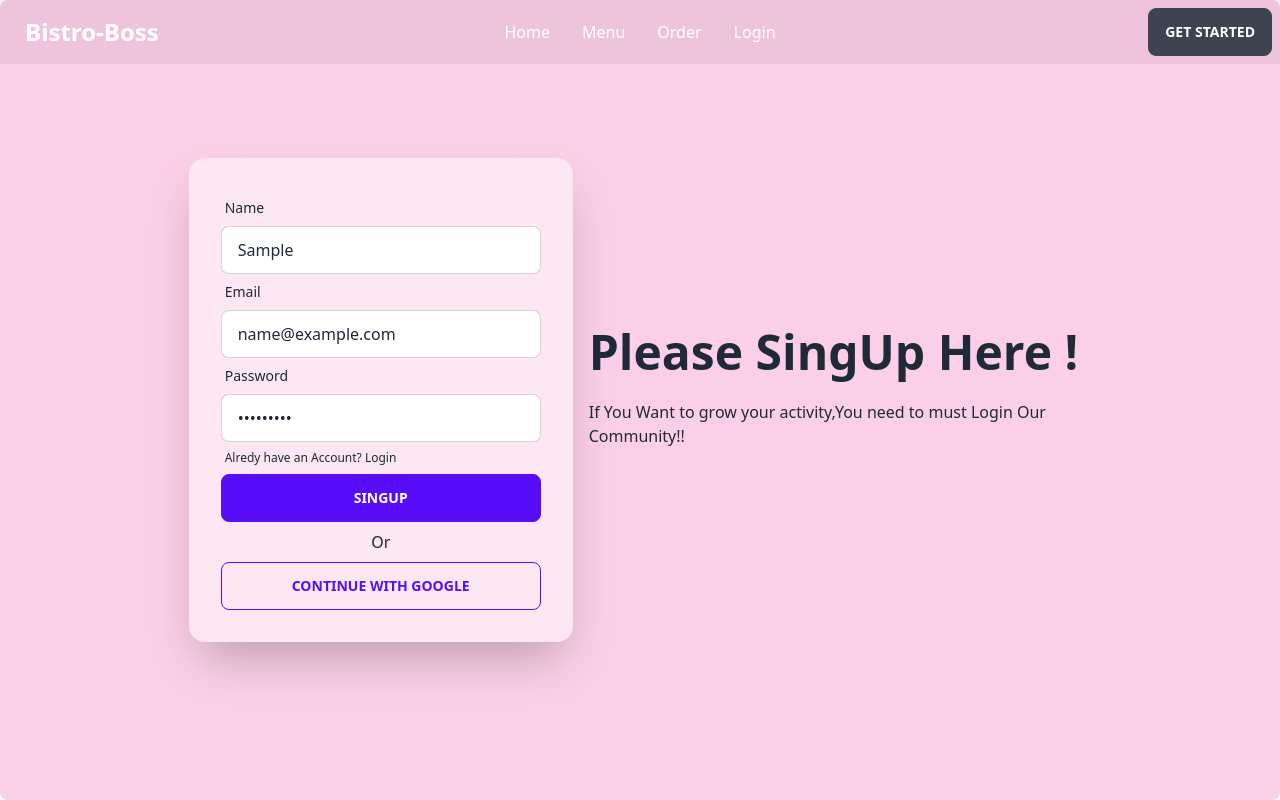
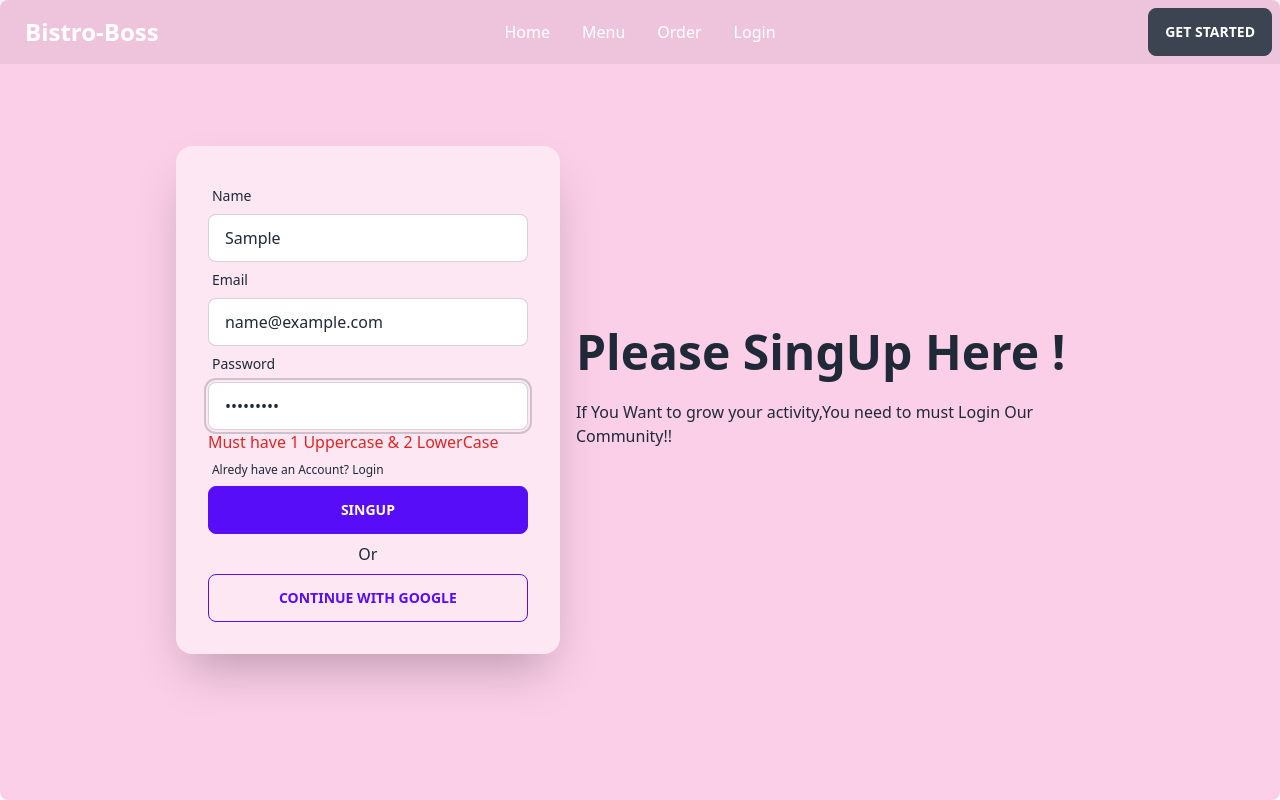
Before and after one commit to UniqueCoderRihan/Bistro-Boss-Clients, a React (Vite) app: page /singup in a window 1280 px wide. Both pictures are taken after typing "Sample", "name@example.com", "Sample123" into the empty fields and a click on the input "SingUp". Shown: the top 800 px of the page. Built offline with nearby package versions, Linux system fonts and the light colour scheme; no server answers.

Commit message:
Vaildation added

```diff
--- a/src/Pages/User/SingUp.jsx
+++ b/src/Pages/User/SingUp.jsx
@@ -10,7 +10,6 @@ const SingUp = () => {
     const onSubmit = data => {
         console.log(data)
     };
-    console.log(watch("example"));
 
     return (
         <div className="hero min-h-screen bg-pink-200 rounded-lg">
@@ -29,19 +28,24 @@ const SingUp = () => {
                                 <label className="label">
                                     <span className="label-text">Name</span>
                                 </label>
-                                <input type="text" {...register("name")} name='name' required placeholder="Name" className="input input-bordered" />
+                                <input type="text" {...register("name",{ required: true })} name='name' placeholder="Name" className="input input-bordered" />
+                                {errors.name && <span className='text-red-600'>Name is required</span>}
                             </div>
                             <div className="form-control">
                                 <label className="label">
                                     <span className="label-text">Email</span>
                                 </label>
-                                <input type="email" {...register("email")} name='email' required placeholder="email" className="input input-bordered" />
+                                <input type="email" {...register("email",{required:true})} name='email' placeholder="email" className="input input-bordered" />
+                                {errors.email && <span className='text-red-600'>Email is required</span>}
                             </div>
                             <div className="form-control">
                                 <label className="label">
                                     <span className="label-text">Password</span>
                                 </label>
-                                <input {...register("password")} type="password" name='password' required placeholder="password" className="input input-bordered" />
+                                <input {...register("password",{ pattern: / ^(?=.*[A-Z])(?=.*[0-9])(?=.*[a-z].*[a-z])$ / , required: true, minLength: 6, maxLength: 20 })} type="password" name='password' placeholder="password" className="input input-bordered" />
+                                {errors.password?.type === 'minLength' && <span className='text-red-600'>Password minimum 6 character is required</span>}
+                                {errors.password?.type === 'required' && <span className='text-red-600'>Password Is Required</span>}
+                                {errors.password?.type === 'pattern' && <span className='text-red-600'>Must have 1 Uppercase & 2 LowerCase</span>}
                                 <label className="label">
                                     <div className="flex">
                                         <p className="label-text-alt link link-hover">Alredy have an Account? <span><Link to='/login'>Login</Link></span> </p>
```
